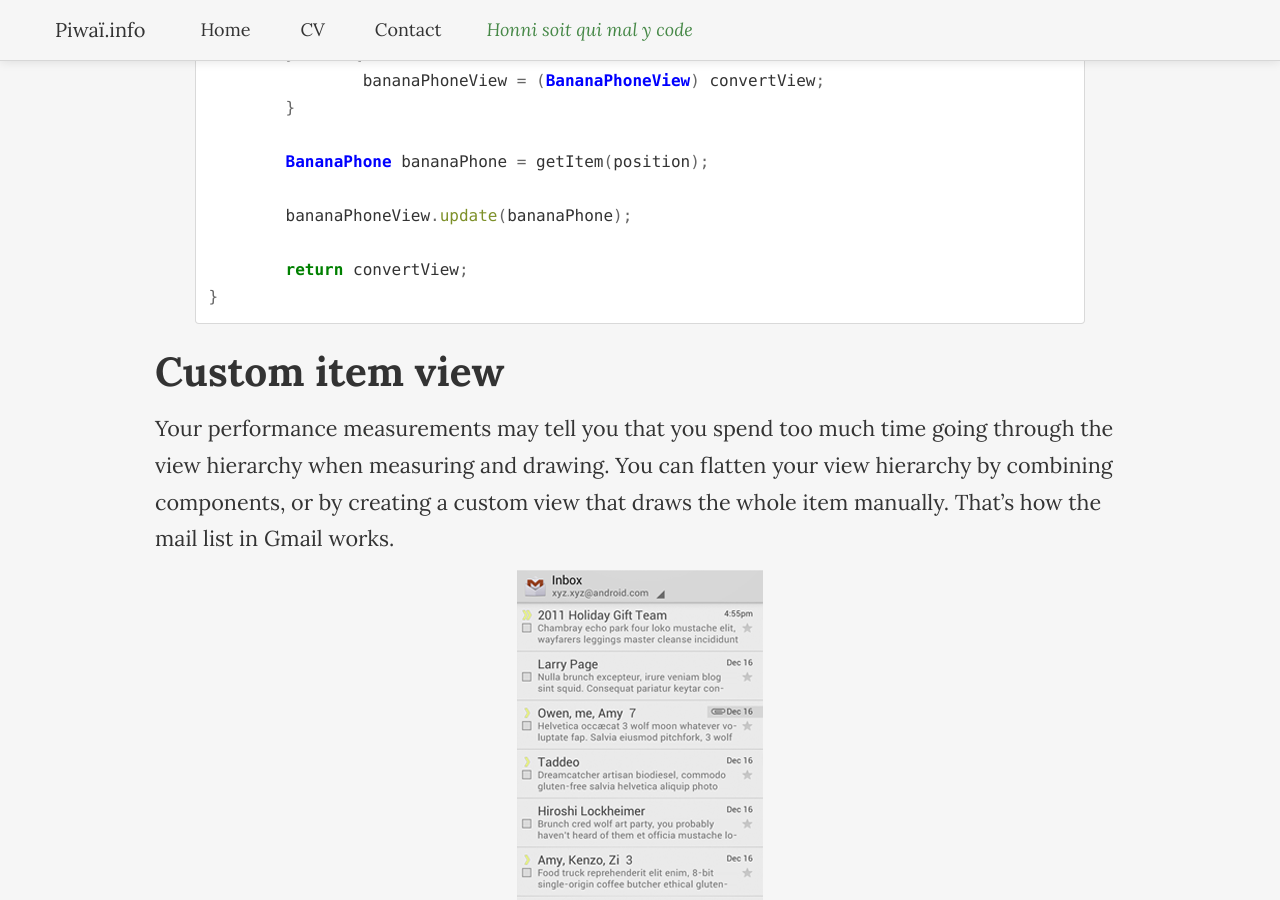
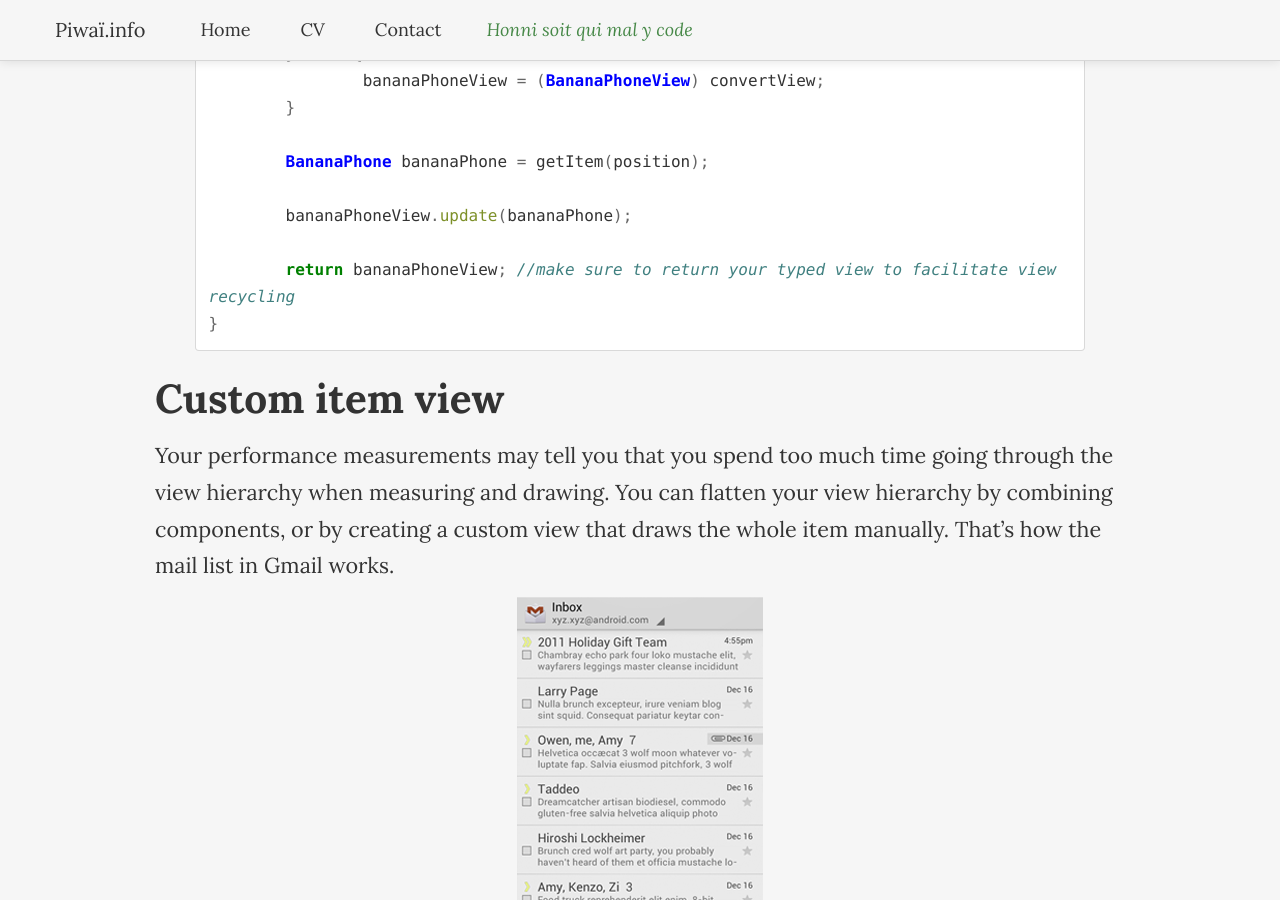
Before and after one commit to pyricau/pyricau.github.com, a Jekyll site: the page built from _posts/2012-12-27-android-adapter-good-practices.markdown, in a window 1280 px wide and 900 px high, scrolled down 8556 px. Built offline with Jekyll 4.4.1, drawn with Linux system fonts in a browser that asks for light colours; Markdown is read by kramdown in place of the engine named in the settings.

Commit message:
Update 2012-12-27-android-adapter-good-practices.markdown
The original code would always return null for convertView and not allow for recycling to take place

```diff
--- a/_posts/2012-12-27-android-adapter-good-practices.markdown
+++ b/_posts/2012-12-27-android-adapter-good-practices.markdown
@@ -280,7 +280,7 @@ public View getView(int position, View convertView, ViewGroup parent) {
 
 	bananaPhoneView.update(bananaPhone);
 
-	return convertView;
+	return bananaPhoneView; //make sure to return your typed view to facilitate view recycling
 }
 {% endhighlight %}
 
```
